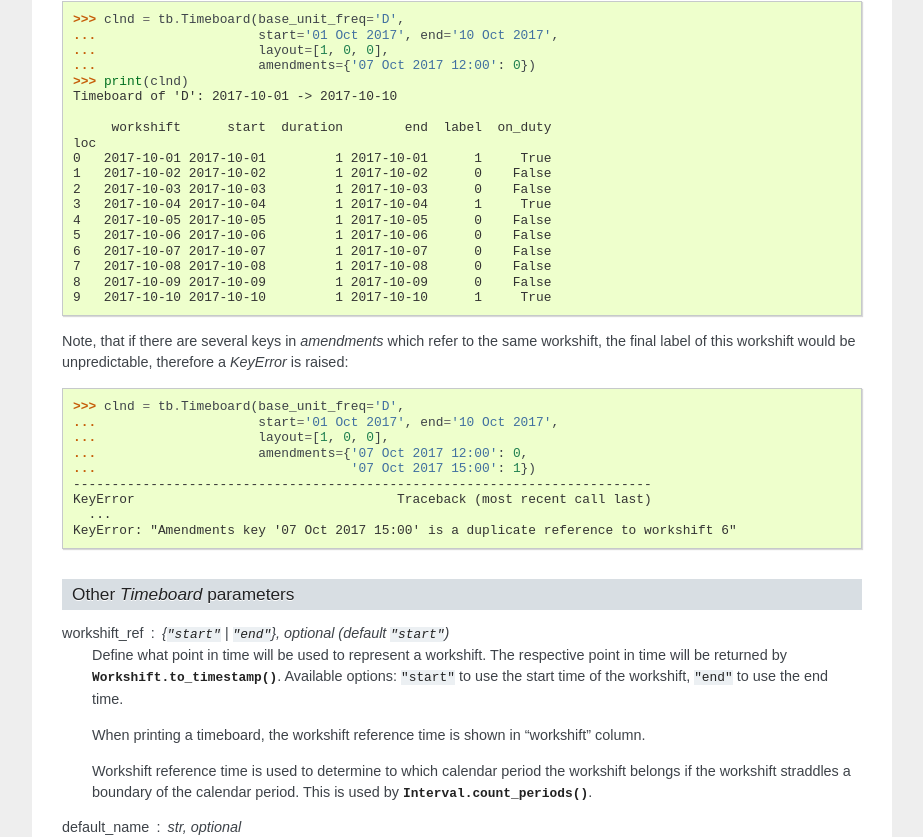
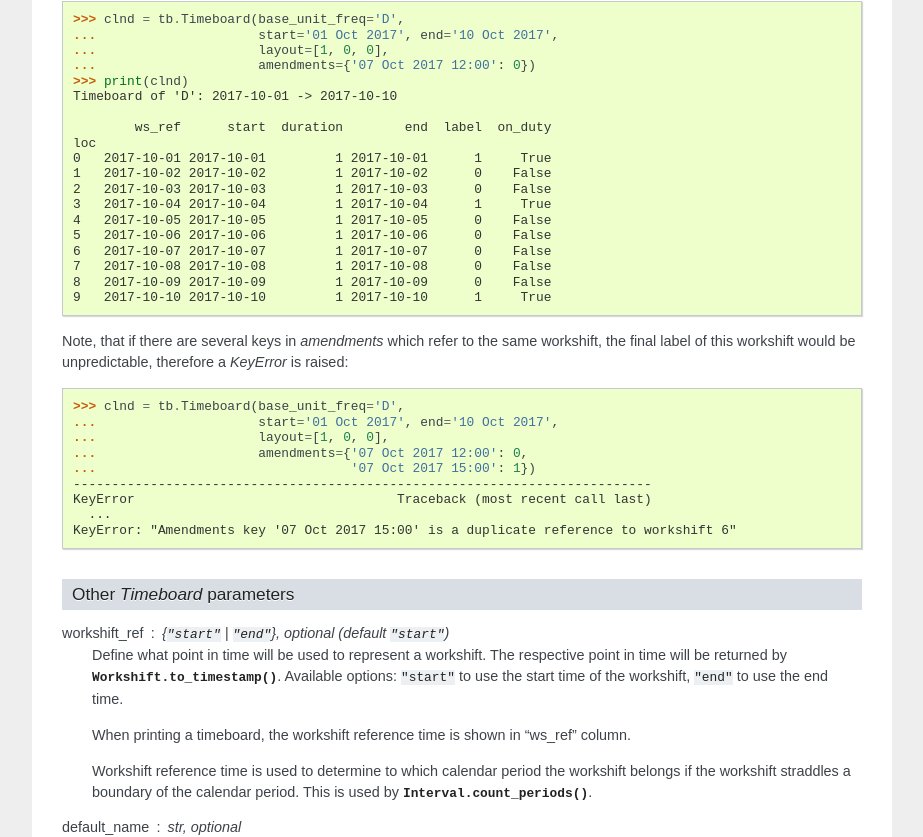
Before and after one commit to mmamaev/timeboard, a Sphinx documentation site: the page built from doc/source/making_a_timeboard.rst, in a window 1280 px wide and 1400 px high, scrolled down 1839 px. Shown: the part 140-977 px from the top of the window, without its empty margins (198-1121 px from the left). Built offline with Sphinx 7.4.7, drawn with Linux system fonts in a browser that asks for light colours; some of the changed text lies outside the part shown.

Commit message:
Changed docs: 'workshift' dataframe column renamed to 'ws_ref'

```diff
--- a/doc/source/making_a_timeboard.rst
+++ b/doc/source/making_a_timeboard.rst
@@ -47,7 +47,7 @@ Under the hood, the timeboard builds default schedule using default selector whi
     >>> print(clnd)
     Timeboard of 'D': 2017-10-01 -> 2017-10-10
     <BLANKLINE>
-         workshift      start  duration        end  label  on_duty
+            ws_ref      start  duration        end  label  on_duty
     loc
     0   2017-10-01 2017-10-01         1 2017-10-01    1.0     True
     1   2017-10-02 2017-10-02         1 2017-10-02    0.0    False
@@ -75,7 +75,7 @@ You use the optional parameter `amendments` to account for any disruptions of th
     >>> print(clnd)
     Timeboard of 'D': 2017-10-01 -> 2017-10-10
     <BLANKLINE>
-         workshift      start  duration        end  label  on_duty
+            ws_ref      start  duration        end  label  on_duty
     loc
     0   2017-10-01 2017-10-01         1 2017-10-01      1     True
     1   2017-10-02 2017-10-02         1 2017-10-02      0    False
@@ -110,7 +110,7 @@ workshift_ref : {``"start"`` | ``"end"``}, optional (default ``"start"``)
     Define what point in time will be used to represent a workshift.
     The respective point in time will be returned by :py:meth:`.Workshift.to_timestamp`. Available  options: ``"start"`` to use the start time of the workshift, ``"end"`` to use the end time.
 
-    When printing a timeboard, the workshift reference time is shown in "workshift" column.
+    When printing a timeboard, the workshift reference time is shown in "ws_ref" column.
 
     Workshift reference time is used to determine to which calendar period the workshift belongs if the workshift straddles a boundary of the calendar period. This is used by :py:meth:`.Interval.count_periods`.
 
@@ -143,7 +143,7 @@ Operators in a 24x7 call center work in three 8-hour shifts starting at 10:00, 1
     >>> print(clnd)
     Timeboard of '8H': 2017-10-01 02:00 -> 2017-10-04 18:00
     <BLANKLINE>
-                  workshift ...                  end  label  on_duty
+                     ws_ref ...                  end  label  on_duty
     loc                     ...
     0   2017-10-01 02:00:00 ...  2017-10-01 09:59:59      A     True
     1   2017-10-01 10:00:00 ...  2017-10-01 17:59:59      B     True
@@ -175,7 +175,7 @@ To find out which workshifts are on duty for a team labeled with a particular sy
     >>> print(clnd)
     Timeboard of '8H': 2017-10-01 02:00 -> 2017-10-04 18:00
     <BLANKLINE>
-                  workshift ...                 end  label  on_duty   team_A
+                     ws_ref ...                 end  label  on_duty   team_A
     loc                     ...
     0   2017-10-01 02:00:00 ... 2017-10-01 09:59:59      A     True     True
     1   2017-10-01 10:00:00 ... 2017-10-01 17:59:59      B     True    False
@@ -292,7 +292,7 @@ The resulting calendar is printed below. ::
     >>> print(clnd)
     Timeboard of 'D': 2017-10-01 -> 2017-10-12
     <BLANKLINE>
-         workshift      start  duration        end  label  on_duty
+            ws_ref      start  duration        end  label  on_duty
     loc
     0   2017-10-01 2017-10-01         1 2017-10-01    0.0    False
     1   2017-10-02 2017-10-02         1 2017-10-02    1.0     True
@@ -321,7 +321,7 @@ Consider a schedule of workshifts in a car dealership. A mechanic works on Monda
     >>> print(clnd)
     Timeboard of 'D': 2017-10-01 -> 2017-10-22
     <BLANKLINE>
-         workshift      start  duration        end  label  on_duty
+            ws_ref      start  duration        end  label  on_duty
     loc
     0   2017-10-01 2017-10-01         1 2017-10-01    1.0     True
     1   2017-10-02 2017-10-02         1 2017-10-02    0.0    False
@@ -363,7 +363,7 @@ The example below illustrates the behavior of undersized patterns. It shows the
     >>> print(clnd)
     Timeboard of 'D': 2017-10-01 -> 2017-10-12
     <BLANKLINE>
-         workshift      start  duration        end  label  on_duty
+            ws_ref      start  duration        end  label  on_duty
     loc
     0   2017-10-01 2017-10-01         1 2017-10-01    1.0     True
     1   2017-10-02 2017-10-02         1 2017-10-02    1.0     True
@@ -403,7 +403,7 @@ On the inner level, each season is partitioned into weeks by `winter` or `summer
     >>> print(clnd)
     Timeboard of 'D': 2015-11-01 -> 2017-10-31
     <BLANKLINE>
-         workshift      start  duration        end  label  on_duty
+            ws_ref      start  duration        end  label  on_duty
     loc
     0   2015-11-01 2015-11-01         1 2015-11-01    0.0    False
     1   2015-11-02 2015-11-02         1 2015-11-02    0.0    False
@@ -495,7 +495,7 @@ As the timeboard is too long, we will print only intervals around the marks. ::
     >>> print(clnd(('20 Apr 2017','10 May 2017')))
     Interval((840, 860)): 'D' at 2017-04-20 -> 'D' at 2017-05-10 [21]
     <BLANKLINE>
-         workshift      start  duration        end  label  on_duty
+            ws_ref      start  duration        end  label  on_duty
     loc
     840 2017-04-20 2017-04-20         1 2017-04-20    1.0     True
     841 2017-04-21 2017-04-21         1 2017-04-21    0.0    False
@@ -522,7 +522,7 @@ As the timeboard is too long, we will print only intervals around the marks. ::
     >>> print(clnd(('04 Sep 2017','24 Sep 2017')))
     Interval((977, 997)): 'D' at 2017-09-04 -> 'D' at 2017-09-24 [21]
     <BLANKLINE>
-         workshift      start  duration        end  label  on_duty
+            ws_ref      start  duration        end  label  on_duty
     loc
     977 2017-09-04 2017-09-04         1 2017-09-04    0.0    False
     978 2017-09-05 2017-09-05         1 2017-09-05    1.0     True
@@ -634,7 +634,7 @@ The museum's summer season starts on a Tuesday after the first Monday in May and
     >>> print(clnd(('30 Apr 2012','15 May 2012')))
     Interval((120, 135)): 'D' at 2012-04-30 -> 'D' at 2012-05-15 [16]
     <BLANKLINE>
-         workshift      start  duration        end  label  on_duty
+            ws_ref      start  duration        end  label  on_duty
     loc
     120 2012-04-30 2012-04-30         1 2012-04-30    0.0    False
     121 2012-05-01 2012-05-01         1 2012-05-01    0.0    False
@@ -659,7 +659,7 @@ Note that 1 May 2012 was Tuesday, so the Tuesday after the first Monday was 8 Ma
     >>> print(clnd(('23 Sep 2012','07 Oct 2012')))
     Interval((266, 280)): 'D' at 2012-09-23 -> 'D' at 2012-10-07 [15]
     <BLANKLINE>
-         workshift      start  duration        end  label  on_duty
+            ws_ref      start  duration        end  label  on_duty
     loc
     266 2012-09-23 2012-09-23         1 2012-09-23    1.0     True
     267 2012-09-24 2012-09-24         1 2012-09-24    0.0    False
@@ -698,7 +698,7 @@ The days of the recess are labeled with ``-1`` to differentiate them from the re
     >>> print(clnd(('07 Jul 2016','17 Jul 2016')))
     Interval((188, 198)): 'D' at 2016-07-07 -> 'D' at 2016-07-17 [11]
     <BLANKLINE>
-         workshift      start  duration        end  label  on_duty
+            ws_ref      start  duration        end  label  on_duty
     loc
     188 2016-07-07 2016-07-07         1 2016-07-07    1.0     True
     189 2016-07-08 2016-07-08         1 2016-07-08    1.0     True
@@ -715,7 +715,7 @@ The days of the recess are labeled with ``-1`` to differentiate them from the re
     >>> print(clnd(('27 Aug 2016','06 Sep 2016')))
     Interval((239, 249)): 'D' at 2016-08-27 -> 'D' at 2016-09-06 [11]
     <BLANKLINE>
-         workshift      start  duration        end  label  on_duty
+            ws_ref      start  duration        end  label  on_duty
     loc
     239 2016-08-27 2016-08-27         1 2016-08-27   -1.0    False
     240 2016-08-28 2016-08-28         1 2016-08-28   -1.0    False
@@ -747,7 +747,7 @@ However, if you wish to retain the flow of administrator's schedule as if it was
     >>> print(clnd(('07 Jul 2016','17 Jul 2016')))
     Interval((188, 198)): 'D' at 2016-07-07 -> 'D' at 2016-07-17 [11]
     <BLANKLINE>
-         workshift      start  duration        end  label  on_duty
+            ws_ref      start  duration        end  label  on_duty
     loc
     188 2016-07-07 2016-07-07         1 2016-07-07    1.0     True
     189 2016-07-08 2016-07-08         1 2016-07-08    1.0     True
@@ -764,7 +764,7 @@ However, if you wish to retain the flow of administrator's schedule as if it was
     >>> print(clnd(('27 Aug 2016','08 Sep 2016')))
     Interval((239, 251)): 'D' at 2016-08-27 -> 'D' at 2016-09-08 [13]
     <BLANKLINE>
-         workshift      start  duration        end  label  on_duty
+            ws_ref      start  duration        end  label  on_duty
     loc
     239 2016-08-27 2016-08-27         1 2016-08-27   -1.0    False
     240 2016-08-28 2016-08-28         1 2016-08-28   -1.0    False
@@ -827,7 +827,7 @@ Compound workshift is created from a span when a corresponding element of `struc
     >>>print(clnd)
     Timeboard of 'H': 2017-10-02 08:00 -> 2017-10-07 01:00
     <BLANKLINE>
-                  workshift ... dur.                 end  label on_duty  team_A
+                     ws_ref ... dur.                 end  label on_duty  team_A
     loc                     ...
     0   2017-10-02 08:00:00 ...   10 2017-10-02 17:59:59      A    True    True
     1   2017-10-02 18:00:00 ...    8 2017-10-03 01:59:59      B    True   False
@@ -875,7 +875,7 @@ Moreover, we will need a :py:class:`.RememberingPattern` to ensure that the orde
     >>> print(clnd)
     Timeboard of 'H': 2017-10-02 00:00 -> 2017-10-10 01:00
     <BLANKLINE>
-                  workshift ... dur.                 end label  on_duty  team_A
+                     ws_ref ... dur.                 end label  on_duty  team_A
     loc                     ...
     0   2017-10-02 00:00:00 ...    2 2017-10-02 01:59:59     0    False   False
     1   2017-10-02 02:00:00 ...    6 2017-10-02 07:59:59     A     True    True
@@ -991,7 +991,7 @@ Let's go back to the example of the call center's timeboard with compound worksh
     >>> print(clnd)
     Timeboard of 'H': 2017-10-02 00:00 -> 2017-10-10 01:00
     <BLANKLINE>
-                  workshift ... dur.                 end label  on_duty  team_A
+                     ws_ref ... dur.                 end label  on_duty  team_A
     loc                     ...
     0   2017-10-02 00:00:00 ...    2 2017-10-02 01:59:59     0    False   False
     1   2017-10-02 02:00:00 ...    6 2017-10-02 07:59:59     A     True    True
@@ -1025,7 +1025,7 @@ However, if the start of the timeboard is moved to 02:00 of Monday or any time a
     >>> print(clnd)
     Timeboard of 'H': 2017-10-02 02:00 -> 2017-10-10 01:00
     <BLANKLINE>
-                  workshift ... duration                 end label  on_duty
+                     ws_ref ... duration                 end label  on_duty
     loc                     ...
     0   2017-10-02 20:00:00 ...      102 2017-10-07 01:59:59     0    False
     1   2017-10-07 02:00:00 ...        6 2017-10-07 07:59:59     C     True
```
Also changed, not shown: doc/source/doing_calculations.rst (+8 -8 lines), 4 other files.
